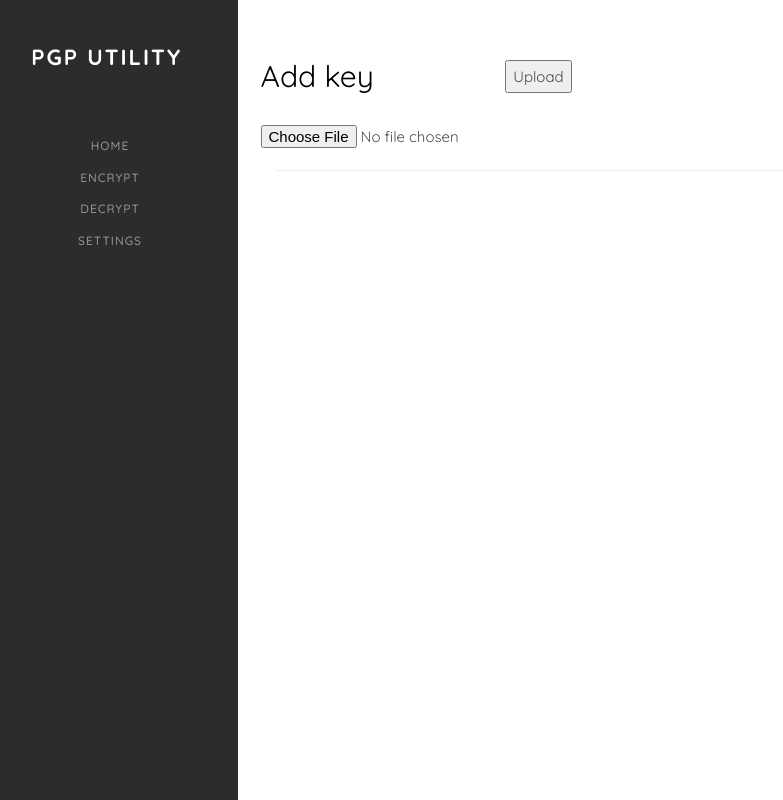
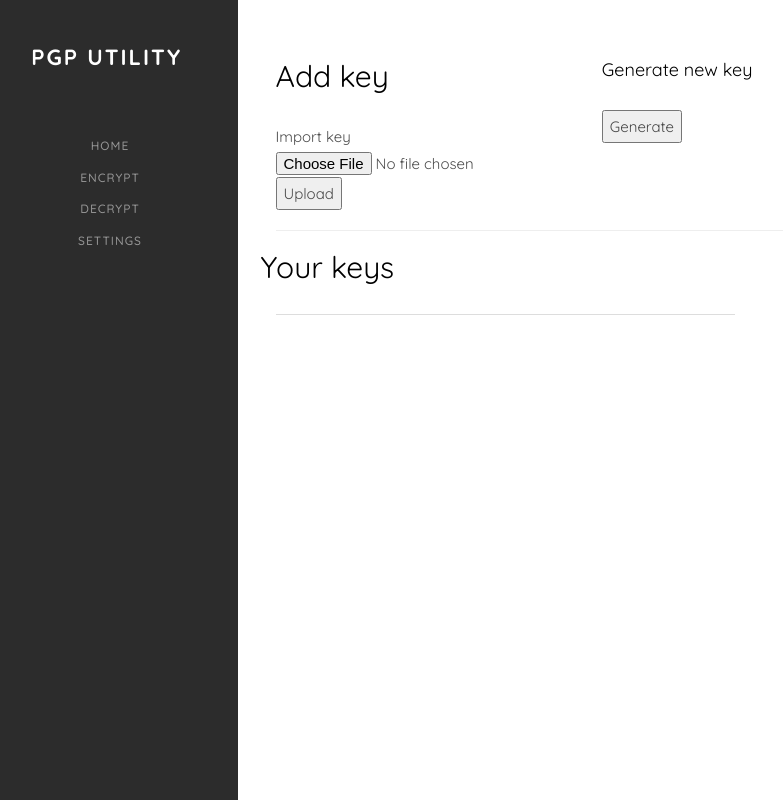
Before and after one commit to angi93/pgp-webapp, a Flask app: page / in a window 1280 px wide. Shown: the whole page, without its empty margins (18-801 px from the left). Run offline with Flask 2, Linux system fonts and the light colour scheme; some libraries are stand-ins or nearby versions.

Commit message:
Update gui, add requirements.txt

```diff
--- /dev/null
+++ b/config.json
@@ -0,0 +1 @@
+{"version": "0.0.1", "homedir": "/home/angelo/Documents/PGP"}
--- a/templates/base.html
+++ b/templates/base.html
@@ -10,7 +10,7 @@
 
 
         <link href="https://fonts.googleapis.com/css?family=Quicksand:300,400,500,700" rel="stylesheet">
-
+        <link rel="stylesheet" href="https://cdnjs.cloudflare.com/ajax/libs/font-awesome/4.7.0/css/font-awesome.min.css" type="text/css">
         <!-- Animate.css -->
         <link rel="stylesheet" href="../static/css/animate.css">
         <!-- Icomoon Icon Fonts-->
--- a/templates/encrypt.html
+++ b/templates/encrypt.html
@@ -12,7 +12,7 @@
 				<div class="colorlib-narrow-content">
 					<div class="row">
 						<div class="col-md-5">
-
+                            <p>{{ config.homedir }}</p>
 						</div>
 						<div class="col-md-7 col-md-push-1">
 							<div class="row">
--- a/templates/index.html
+++ b/templates/index.html
@@ -9,26 +9,30 @@
 			<div class="colorlib-contact">
 				<div class="colorlib-narrow-content">
 					<div class="row">
-						<div class="col-md-3">
-                            <div class="row">
-                                <h2>Add key</h2>
-                                <form method="POST" id="uploadfile" enctype="multipart/form-data">
-                                    <input type="file" name="file"/>
-                                </form>
-                            </div>
+						<div class="col-md-4">
+                            <h2>Add key</h2>
+                            <form method="POST" id="uploadfile" enctype="multipart/form-data">
+                                Import key<input type="file" name="file"/>
+                                <button id="uploadbtn">Upload</button>
+                            </form>
 						</div>
-                        <div class="col-md-offset-2">
-                            <button id="uploadbtn">Upload</button>
+                        <div class="col-md-4">
+                            <h4>Generate new key</h4>
+                            <button id="generatebtn">Generate</button>
                         </div>
 					</div>
                     <hr class="mb-4">
                     <div class="row">
+                        <h2>Your keys</h2>
                         <div class="col-md-6">
+                        <ul class="nav nav-tabs" id="scripts">
                             {% for value in str %}
                                 <li class="nav-item">
                                    <a class="nav-link active" aria-controls="{{ value }}" aria-selected="true" data-toggle="tab" id="{{ value }}" onclick="requestScript('{{ value }}')" role="tab" aria-expanded="true">{{ value }}</a>
+                                   <button class="fa fa-trash-o" onclick="deleteCsv({{ value }})" data-toggle="tooltip" title="Delete csv"></button>
                                 </li>
                             {% endfor %}
+                        </ul>
                         </div>
                     </div>
 				</div>
--- a/views.py
+++ b/views.py
@@ -1,8 +1,20 @@
 from wsgi import app
 from flask import render_template
 import gnupg
+import json
+import os
+
 gpg = gnupg.GPG(homedir="/home/angelo/Documents/PGP")
 pubkeys = gpg.list_keys()
+
+def getConfig():
+    with open(os.getcwd() + '/config.json') as data_file:
+        data = data_file.read()
+    return json.loads(data)
+
+def setConfig(updatedConfig):
+    with open(os.getcwd() + '/config.json', 'w') as outfile:
+        json.dump(updatedConfig, outfile)
 
 
 @app.route('/')
@@ -12,7 +24,12 @@
 
 @app.route('/encrypt')
 def encrypt():
-    return render_template('encrypt.html')
+    config = getConfig()
+    print(config['homedir'])
+    if config['homedir'] is None or config['homedir'] == "":
+        config['homedir'] = os.getcwd()
+    setConfig(config)
+    return render_template('encrypt.html', config=getConfig())
 
 
 @app.route('/decrypt')
```
Also changed, not shown: requirements.txt (added, +8 -0 lines), README.md.
